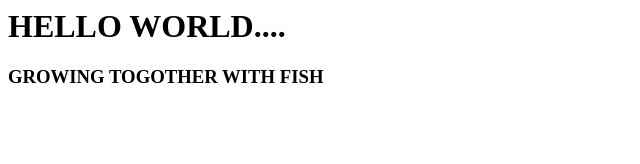
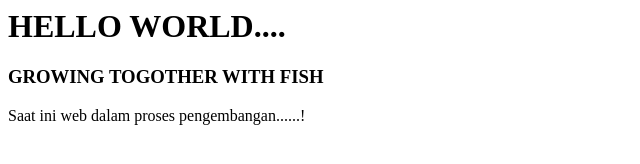
Before and after one commit to iwakqfarm/iwakqfarm.github.com, a plain HTML site: page index.html in a window 1280 px wide. Shown: the whole page, without its empty margins (0-640 px from the left). Drawn offline with Linux system fonts and the light colour scheme.

Commit message:
Update index.html

```diff
--- a/index.html
+++ b/index.html
@@ -1,2 +1,3 @@
 <h1>HELLO WORLD.... </h1>
 <h3>GROWING TOGOTHER WITH FISH</h3>
+<p>Saat ini web dalam proses pengembangan......! </p>
```
